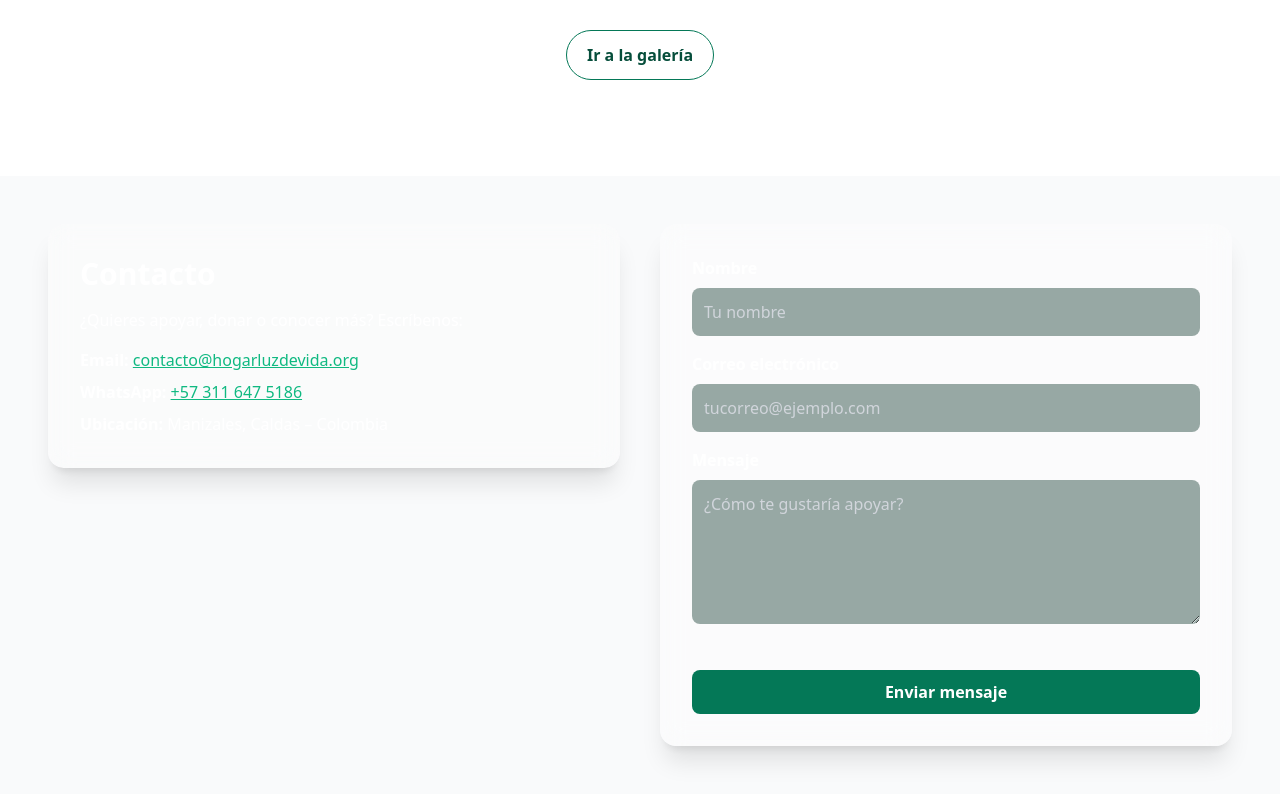
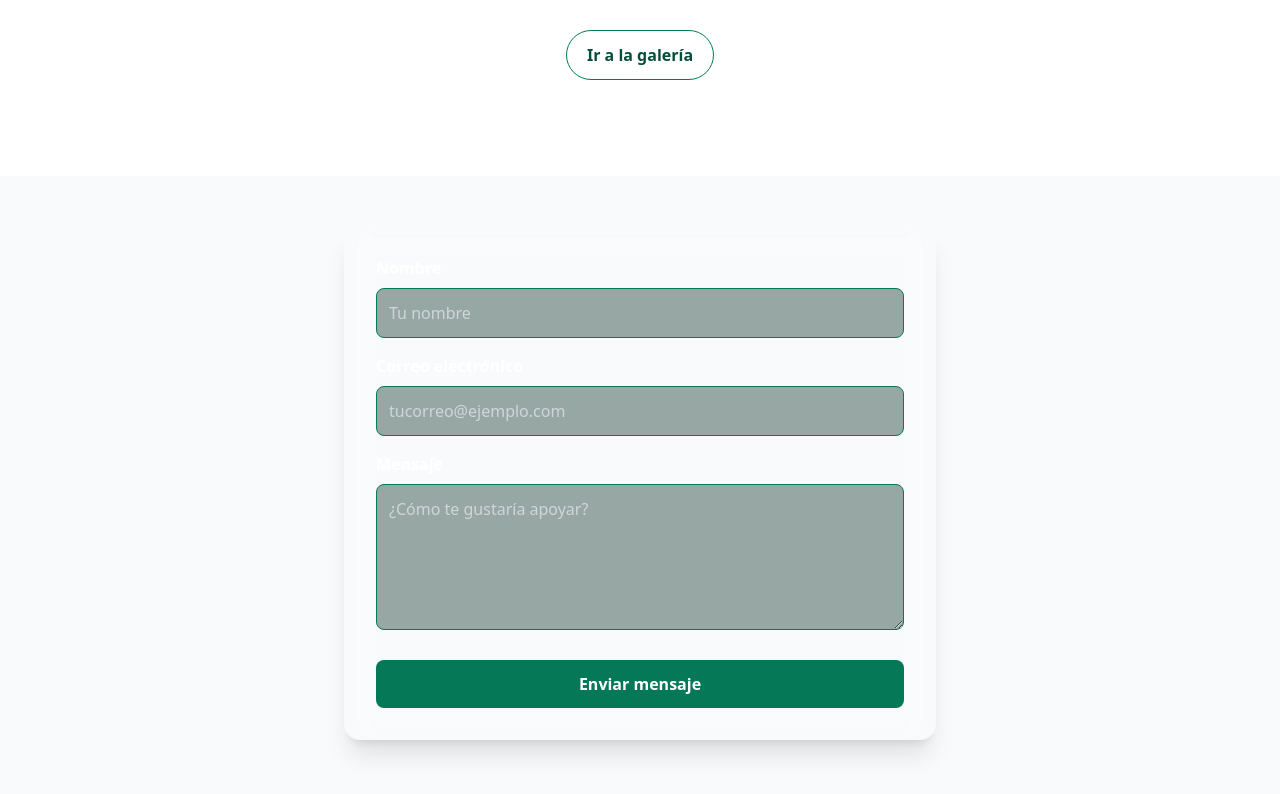
Before and after one commit to matt32s/hogar-luz-de-vida, a React (Vite) app: page / in a window 1280 px wide. Shown: the part 3696-4490 px from the top of the page. Built offline with nearby package versions, Linux system fonts and the light colour scheme.

Commit message:
Arreglo del formulario de contacto con EmailJS y corrección de errores de tipo

```diff
--- a/src/sections/DonarContacto.tsx
+++ b/src/sections/DonarContacto.tsx
@@ -1,23 +1,23 @@
 import React, { useRef, useState } from "react";
-import emailjs from "@emailjs/browser"; // Asegúrate de haber instalado la librería de emailjs
+import emailjs from "emailjs-com"; // Asegúrate de haber instalado emailjs-com
 
 export default function DonarContacto() {
-  const form = useRef<HTMLFormElement | null>(null);  // Utilizamos useRef para acceder al formulario
-  const [sent, setSent] = useState(false);  // Estado para saber si el correo fue enviado
-  const [error, setError] = useState(false);  // Estado para manejar errores
+  const form = useRef<HTMLFormElement | null>(null); // Cambié el tipo de ref
+  const [sent, setSent] = useState(false); // Estado para saber si el correo fue enviado
+  const [error, setError] = useState(false); // Estado para manejar errores
 
   // Función para enviar el correo
   const sendEmail = (e: React.FormEvent) => {
     e.preventDefault(); // Prevenimos el comportamiento por defecto del formulario (recarga de página)
 
     if (form.current) {
-    // Enviamos el formulario utilizando emailjs
+      // Verificamos si form.current no es null antes de enviar el formulario
       emailjs
         .sendForm(
           "service_ululdpm", // Tu Service ID de EmailJS (Outlook)
-        "template_XXXXXXXX", // El Template ID real (el que acabas de crear)
+          "template_v4g2z9g", // El Template ID real (el que acabas de crear)
           form.current, // Accedemos al formulario con useRef
-        "YOUR_PUBLIC_KEY" // Tu Public Key desde EmailJS > Account > API Keys
+          "NRGihuJn00GQBrR4t" // Tu Public Key desde EmailJS > Account > API Keys
         )
         .then(
           () => {
@@ -25,7 +25,7 @@ const sendEmail = (e: React.FormEvent) => {
             setError(false); // Si no hubo error, lo ponemos en falso
             form.current?.reset(); // Limpiamos el formulario después de enviarlo
           },
-        (err: Error) => { // Especificamos que err es de tipo 'Error'
+          (err: Error) => {
             console.error("Error:", err); // En caso de error, lo mostramos en la consola
             setError(true); // Activamos el estado de error
           }
@@ -33,72 +33,53 @@ const sendEmail = (e: React.FormEvent) => {
     }
   };
 
-
   return (
     <section className="flex flex-col md:flex-row items-start justify-center gap-10 p-6 md:p-12 bg-transparent">
-      {/* Contenido de la sección */}
-      <div className="w-full md:w-1/2 bg-white/20 backdrop-blur-md p-8 rounded-2xl shadow-xl">
-        <h2 className="text-3xl font-semibold text-white">Contacto</h2>
-        <p className="mt-4 text-white">¿Quieres apoyar, donar o conocer más? Escríbenos:</p>
-
-        {/* Información de contacto */}
-        <ul className="mt-4 space-y-2 text-white">
-          <li><strong>Email:</strong> <a href="mailto:contacto@hogarluzdevida.org" className="text-emerald-500 underline">contacto@hogarluzdevida.org</a></li>
-          <li><strong>WhatsApp:</strong> <a href="https://wa.me/573116475186" target="_blank" className="text-emerald-500 underline">+57 311 647 5186</a></li>
-          <li><strong>Ubicación:</strong> Manizales, Caldas – Colombia</li>
-        </ul>
-      </div>
-
-      {/* Formulario de contacto */}
-      <div className="w-full md:w-1/2 bg-white/30 backdrop-blur-md p-8 rounded-2xl shadow-xl">
-        <form ref={form} onSubmit={sendEmail}>
-          {/* Nombre */}
-          <label className="block text-white font-semibold">Nombre</label>
+      {/* Formulario */}
+      <form
+        ref={form}
+        onSubmit={sendEmail}
+        className="w-full md:w-1/2 bg-white/10 backdrop-blur-md p-8 rounded-2xl shadow-xl"
+      >
+        <label className="text-white font-semibold">Nombre</label>
         <input
           type="text"
           name="from_name"
           required
-            className="w-full mt-2 mb-4 p-3 rounded-lg bg-emerald-950/40 text-white placeholder-gray-300 border-emerald-700 focus:border-emerald-400"
+          className="w-full mt-2 mb-4 p-3 rounded-lg bg-emerald-950/40 text-white placeholder-gray-300 border border-emerald-700 focus:border-emerald-400"
           placeholder="Tu nombre"
         />
 
-          {/* Correo electrónico */}
-          <label className="block text-white font-semibold">Correo electrónico</label>
+        <label className="text-white font-semibold">Correo electrónico</label>
         <input
           type="email"
           name="from_email"
           required
-            className="w-full mt-2 mb-4 p-3 rounded-lg bg-emerald-950/40 text-white placeholder-gray-300 border-emerald-700 focus:border-emerald-400"
+          className="w-full mt-2 mb-4 p-3 rounded-lg bg-emerald-950/40 text-white placeholder-gray-300 border border-emerald-700 focus:border-emerald-400"
           placeholder="tucorreo@ejemplo.com"
         />
 
-          {/* Mensaje */}
-          <label className="block text-white font-semibold">Mensaje</label>
+        <label className="text-white font-semibold">Mensaje</label>
         <textarea
           name="message"
           rows={5}
           required
-            className="w-full mt-2 mb-6 p-3 rounded-lg bg-emerald-950/40 text-white placeholder-gray-300 border-emerald-700 focus:border-emerald-400"
+          className="w-full mt-2 mb-6 p-3 rounded-lg bg-emerald-950/40 text-white placeholder-gray-300 border border-emerald-700 focus:border-emerald-400"
           placeholder="¿Cómo te gustaría apoyar?"
-          ></textarea>
+        />
 
-          {/* Botón de enviar */}
         <button
           type="submit"
-            className="w-full py-2.5 mt-4 bg-emerald-700 text-white rounded-lg font-semibold hover:bg-emerald-800 focus:outline-none focus:ring-2 focus:ring-emerald-600"
+          className="w-full py-3 rounded-lg bg-emerald-700 text-white font-semibold hover:bg-emerald-800 transition"
         >
           Enviar mensaje
         </button>
 
-          {/* Mensajes de éxito o error */}
-          {sent && !error && (
-            <div className="mt-4 text-white font-semibold">¡Mensaje enviado exitosamente!</div>
-          )}
+        {sent && <p className="text-green-500 mt-3">¡Mensaje enviado con éxito!</p>}
         {error && (
-            <div className="mt-4 text-red-500 font-semibold">Hubo un error al enviar el mensaje. Intenta nuevamente.</div>
+          <p className="text-red-500 mt-3">Hubo un error al enviar el mensaje. Intenta nuevamente.</p>
         )}
       </form>
-      </div>
     </section>
   );
 }
```
Lines whose indentation alone changed are shown as unchanged.
